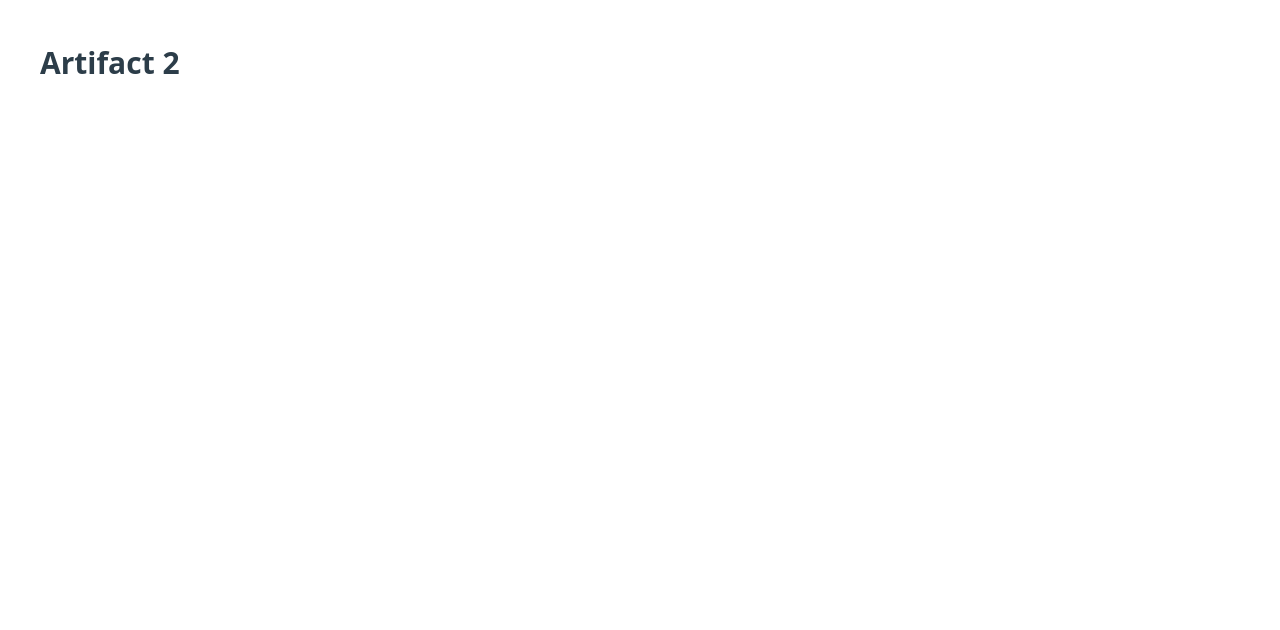
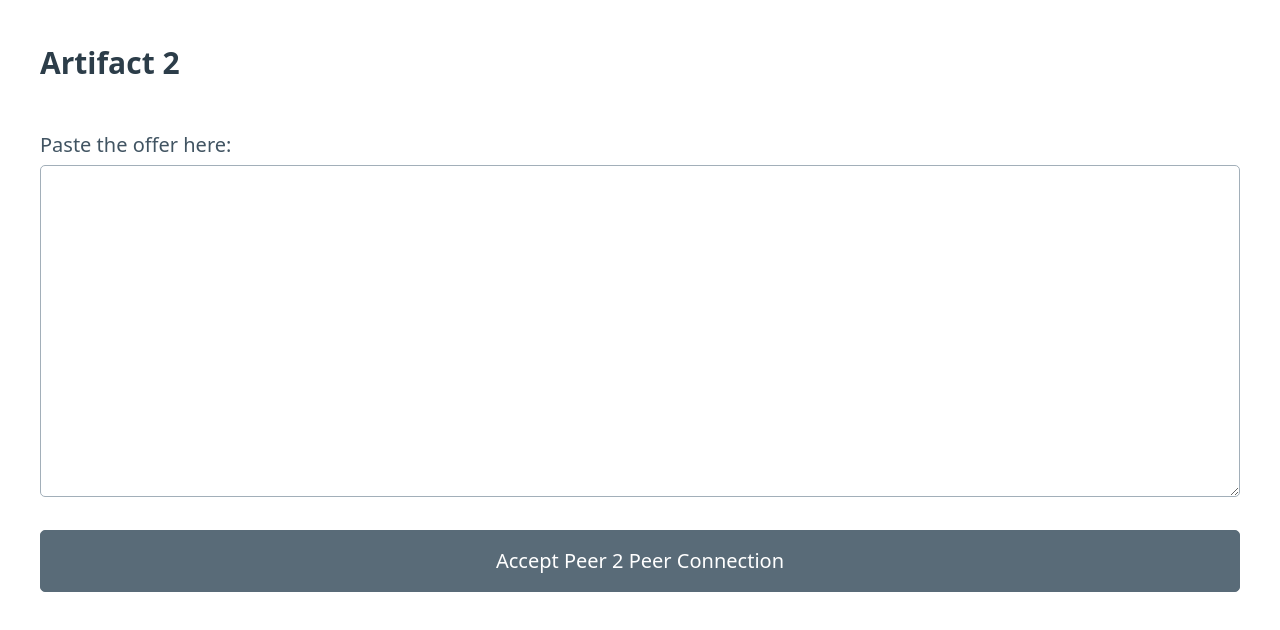
Before and after one commit to popkinj/webrtc, a SvelteKit app: page /artifact2 in a window 1280 px wide. Shown: the top 630 px of the page. Built offline with nearby package versions, Linux system fonts and the light colour scheme.

Commit message:
Second page looking good

```diff
--- a/src/routes/artifact2/+page.svelte
+++ b/src/routes/artifact2/+page.svelte
@@ -1 +1,33 @@
+<script>
+	import { onMount } from 'svelte';
+	let signalAccept = '';
+	let peerConnection;
+	onMount(() => {
+		peerConnection = new RTCPeerConnection();
+	});
+
+	const acceptP2P = async () => {
+		console.log('signalAccept', signalAccept);
+		// TODO: Parse signalAccept and use it to create an accept offer
+
+		// signalAccept = signalAccept;
+		// Create an answer
+		// const answer = await peerConnection.createAnswer();
+		// await peerConnection.setLocalDescription(answer);
+		// signalAccept = JSON.stringify(answer.toJSON());
+		// console.log(signalAccept);
+	};
+
+	// Function to accept a webrtc peer 2 peer connection
+	// const acceptP2P = async () => {
+</script>
+
 <h3>Artifact 2</h3>
+<!-- Inputs that can be edited need 2 way data binding -->
+<div>
+	<label>
+		Paste the offer here:
+		<textarea rows="10" bind:value={signalAccept} />
+	</label>
+	<button class="secondary" on:click={acceptP2P}>Accept Peer 2 Peer Connection</button>
+</div>
```
Also changed, not shown: src/routes/artifact1/+page.svelte (+9 -21 lines).
